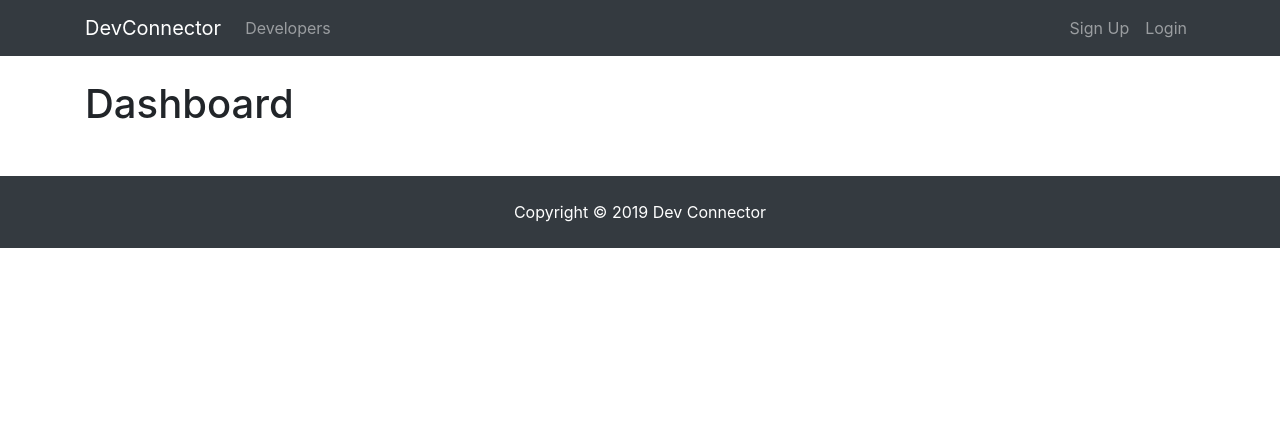
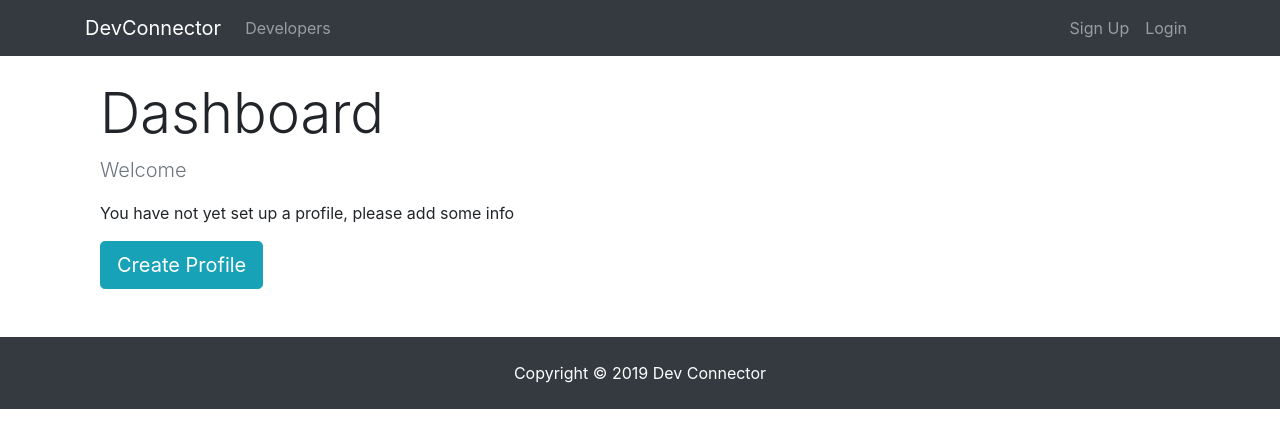
Before and after one commit to madeleinewoodbury/dev-connector, a React (Create React App) app in the folder client/: page /dashboard in a window 1280 px wide. Shown: the top 448 px of the page. Built offline with nearby package versions, Linux system fonts and the light colour scheme; no server answers.

Commit message:
Dashboard component updated and spinner componenet created

```diff
--- a/client/src/actions/profileActions.js
+++ b/client/src/actions/profileActions.js
@@ -1,7 +1,7 @@
 import axios from "axios";
 import {
   PROFILE_LOADING,
-  GET_ERRORS,
+  // GET_ERRORS,
   GET_PROFILE,
   CLEAR_CURRENT_PROFILE
 } from "./types";
--- /dev/null
+++ b/client/src/components/common/Spinner.js
@@ -0,0 +1,14 @@
+import React from "react";
+import spinner from "./spinner.gif";
+
+export default () => {
+  return (
+    <div>
+      <img
+        src={spinner}
+        alt="Loading..."
+        style={{ width: "200px", margin: "auto", display: "block" }}
+      />
+    </div>
+  );
+};
--- a/client/src/components/dashboard/Dashboard.js
+++ b/client/src/components/dashboard/Dashboard.js
@@ -1,22 +1,67 @@
 import React, { Component } from "react";
+import { Link } from "react-router-dom";
 import PropTypes from "prop-types";
 import { connect } from "react-redux";
 import { getCurrentProfile } from "../../actions/profileActions";
+import Spinner from "../common/Spinner";
 
 class Dashboard extends Component {
   componentDidMount() {
     this.props.getCurrentProfile();
   }
   render() {
+    const { user } = this.props.auth;
+    const { profile, loading } = this.props.profile;
+
+    let dashboardContent;
+
+    if (profile === null || loading) {
+      dashboardContent = <Spinner />;
+    } else {
+      // Check if logged in user has profile data
+      if (Object.keys(profile).length > 0) {
+        dashboardContent = <h4>TODO: DISPLAY PROFILE</h4>;
+      } else {
+        // User is logged in, but has no profile
+        dashboardContent = (
+          <div>
+            <p className="lead text-muted">Welcome {user.name}</p>
+            <p>You have not yet set up a profile, please add some info</p>
+            <Link to="/create-profile" className="btn btn-lg btn-info">
+              Create Profile
+            </Link>
+          </div>
+        );
+      }
+    }
+
     return (
-      <div>
-        <h1>Dashboard</h1>
+      <div className="dashboard">
+        <div className="container">
+          <div className="row">
+            <div className="col-md-12">
+              <h1 className="display-4">Dashboard</h1>
+              {dashboardContent}
+            </div>
+          </div>
+        </div>
       </div>
     );
   }
 }
 
+Dashboard.propTypes = {
+  getCurrentProfile: PropTypes.func.isRequired,
+  auth: PropTypes.object.isRequired,
+  profile: PropTypes.object.isRequired
+};
+
+const mapStateToProps = state => ({
+  profile: state.profile,
+  auth: state.auth
+});
+
 export default connect(
-  null,
+  mapStateToProps,
   { getCurrentProfile }
 )(Dashboard);
```
Also changed, not shown: client/src/components/common/spinner.gif (added).
